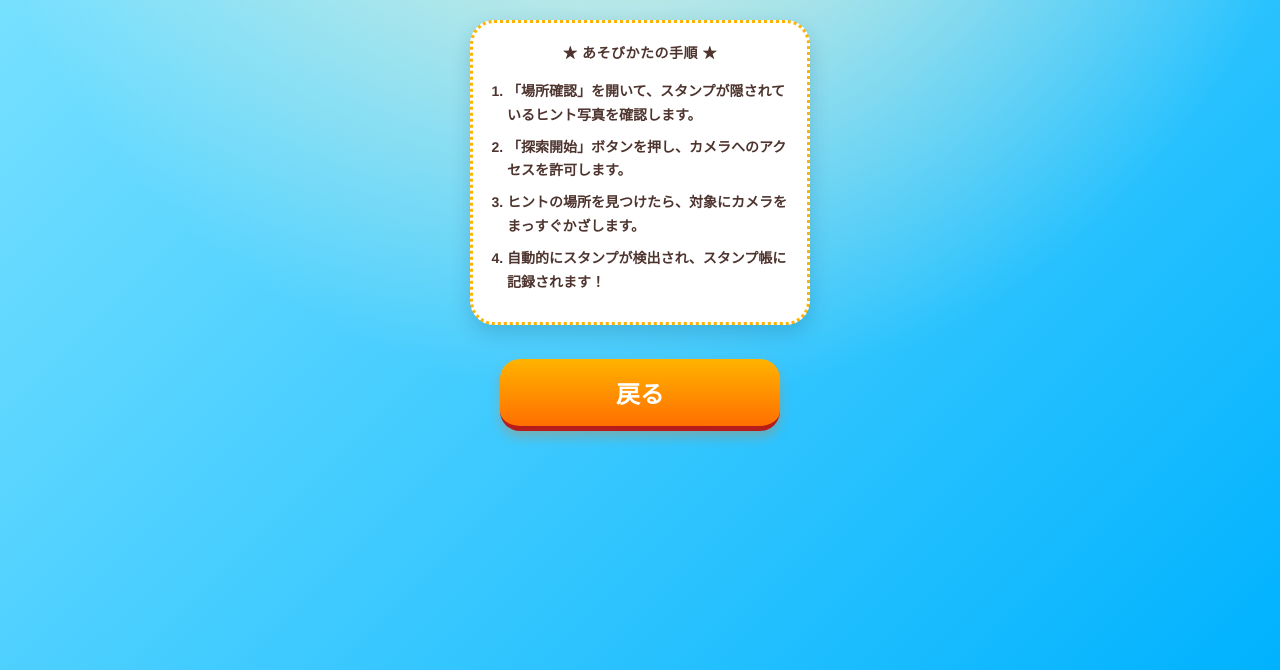
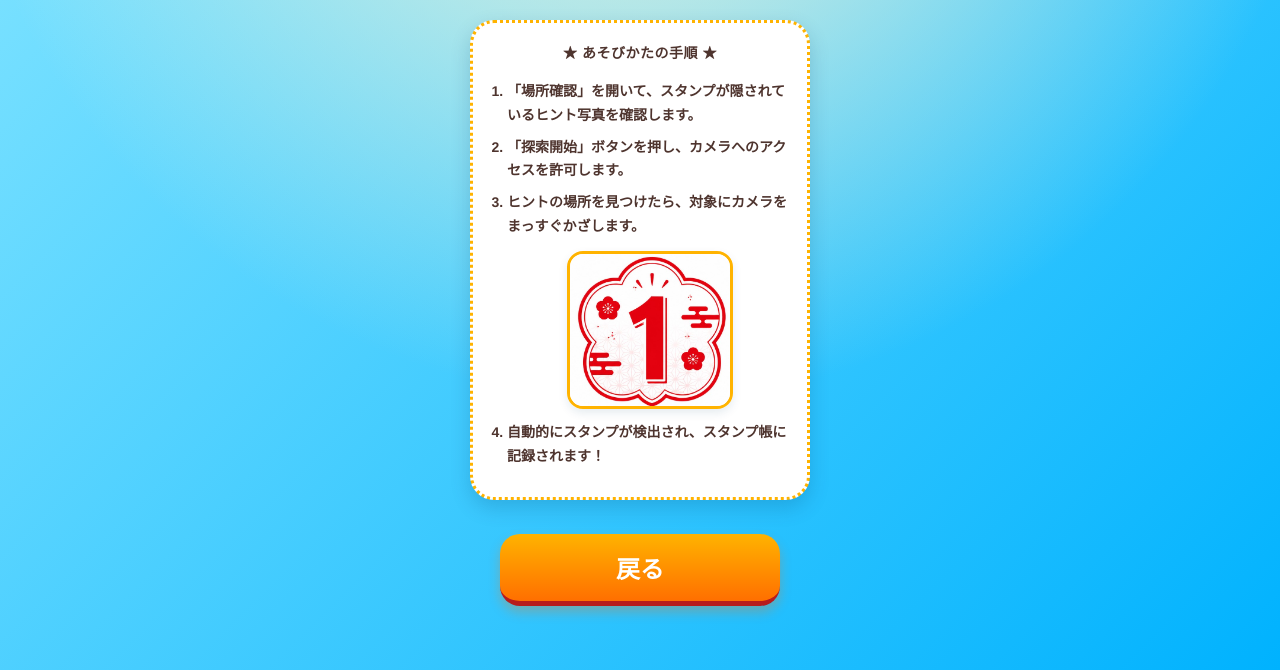
Before and after one commit to nagatanitani-code/test, a plain HTML site: page stamp.html in a window 1280 px wide. Both pictures are taken after a click on the button "操作説明". Shown: the part 130-800 px from the top of the page. Drawn offline with Linux system fonts and the light colour scheme.

Commit message:
Add files via upload

```diff
--- a/stamp.html
+++ b/stamp.html
@@ -53,6 +53,18 @@ body {
 
 .howToSteps { font-size: 14px; color: #4e342e; line-height: 1.7; font-weight: bold; margin: 0; padding-left: 20px; text-align: left; width: 100%; box-sizing: border-box; }
 .howToSteps li { margin-bottom: 8px; }
+
+/* 【追加】操作説明内に入れるマーカー画像のスタイル */
+.explainMarkerImg {
+  display: block;
+  width: 100%;
+  max-width: 160px; /* カード内にきれいに収まるサイズ */
+  height: auto;
+  margin: 12px auto;
+  border: 3px solid #ffb300;
+  border-radius: 16px;
+  box-shadow: 0 4px 10px rgba(0, 64, 112, 0.1);
+}
 
 /* ビタミンカラー立体ボタン */
 .menuBtn, .backBtn {
@@ -195,6 +207,9 @@ body {
       <li>「場所確認」を開いて、スタンプが隠されているヒント写真を確認します。</li>
       <li>「探索開始」ボタンを押し、カメラへのアクセスを許可します。</li>
       <li>ヒントの場所を見つけたら、対象にカメラをまっすぐかざします。</li>
+
+      <img src="stamp_img.jpg" class="explainMarkerImg" alt="スタンプの例">
+
       <li>自動的にスタンプが検出され、スタンプ帳に記録されます！</li>
     </ol>
   </div>
@@ -238,7 +253,7 @@ body {
 // 状態管理と要素キャッシュ
 // ======================
 const state = {
-  stamps: [false, false, false], // スタンプ1, 2, 3 の獲得フラグ
+  stamps: [false, false, false],
   get foundCount() { return state.stamps.filter(Boolean).length; },
   total: 3
 };
@@ -293,7 +308,6 @@ function updateStampBook() {
   });
 }
 
-// 【変更点②】一番上でのレイアウト崩れを防ぐため、"flex" から "block" に修正しました
 function updateBonusButton() {
   UI.bonusGroup.style.display = state.foundCount >= state.total ? "block" : "none";
 }
@@ -333,7 +347,6 @@ function registerStampListener(index) {
     }
   });
 }
-// ループでイベントリスナーを軽量登録
 for (let i = 0; i < state.total; i++) { registerStampListener(i); }
 
 // ======================
@@ -365,7 +378,6 @@ UI.backToMenuBtn.addEventListener("click", async () => {
   UI.stampBox.style.display = "none";
 });
 
-// 各種簡単開閉イベント
 document.querySelector("#openHowToBtn").addEventListener("click", () => { UI.howToScreen.style.display = "flex"; });
 document.querySelector("#closeHowToBtn").addEventListener("click", () => { UI.howToScreen.style.display = "none"; });
 document.querySelector("#openHintBtn").addEventListener("click", () => { UI.hintScreen.style.display = "flex"; });
@@ -388,7 +400,6 @@ document.querySelector("#openBonusBtn").addEventListener("click", () => {
   UI.backToMenuBtn.style.display = "none";
 });
 
-// 起動時処理
 loadGame();
 </script>
 
```
Also changed, not shown: stamp_img.jpg (added).
